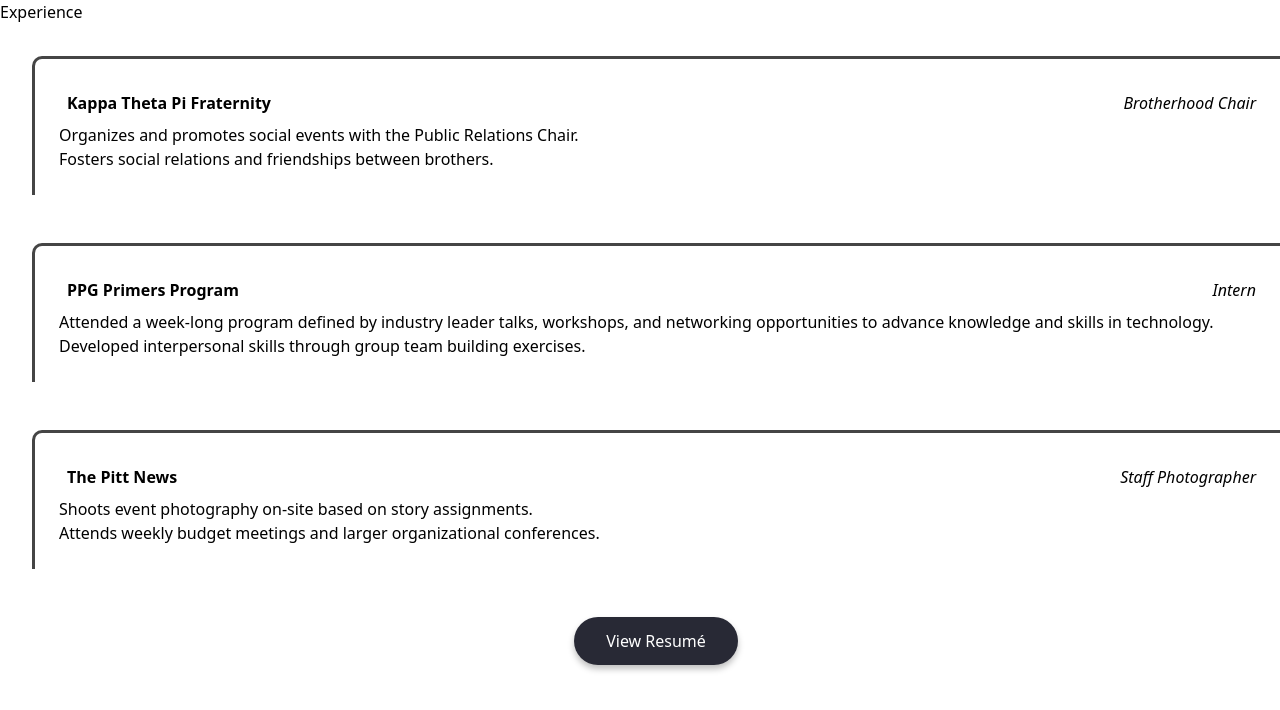
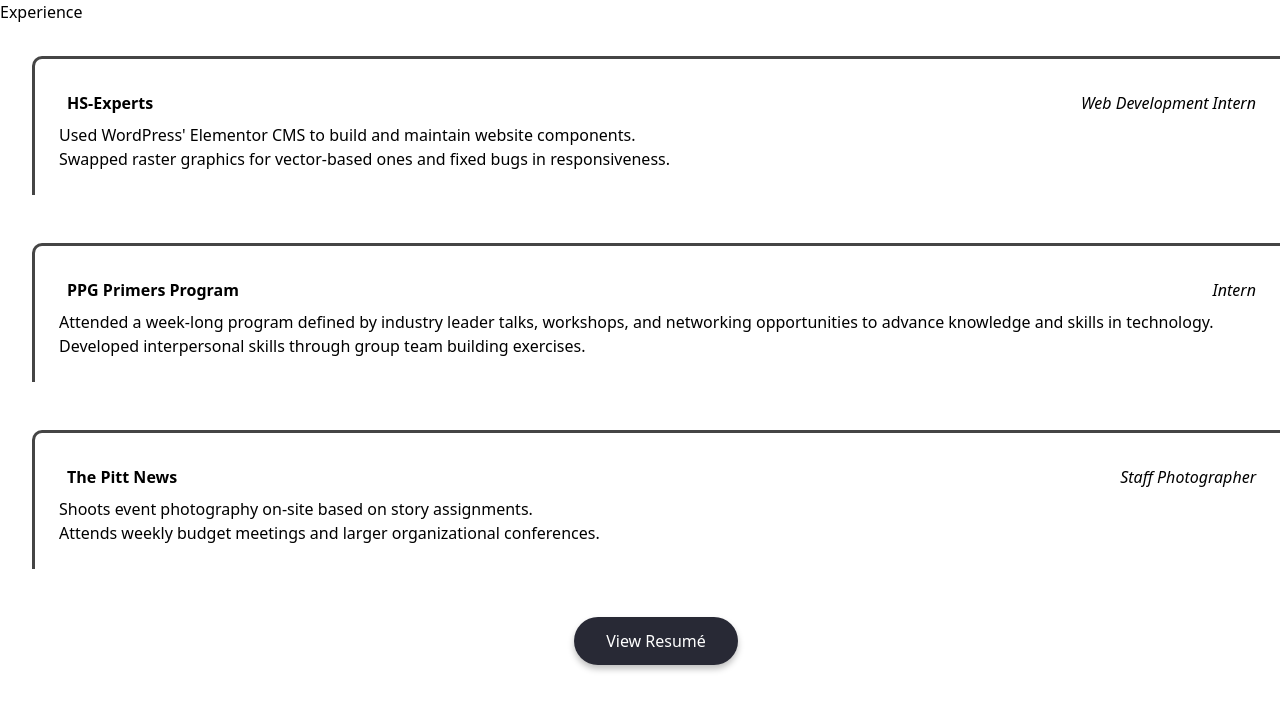
Before and after one commit to liambsulliva/personal-website-v2, an Astro site: page /Experience in a window 1280 px wide. Built offline with nearby package versions, Linux system fonts and the light colour scheme; Astro itself is replaced by a stand-in of ours.

Commit message:
update experiences page

```diff
--- a/src/pages/Experience.astro
+++ b/src/pages/Experience.astro
@@ -7,15 +7,15 @@
 <ul class="main-list">
 	<li class="main-list-item">
 		<div class="main-list-header">
-			<h3>Kappa Theta Pi Fraternity</h3>
-			<p><i>Brotherhood Chair</i></p>
+			<h3>HS-Experts</h3>
+			<p><i>Web Development Intern</i></p>
 		</div>
 		<ul class="sub-list">
 			<li class="sub-list-item">
-				<p>Organizes and promotes social events with the Public Relations Chair.</p>
+				<p>Used WordPress' Elementor CMS to build and maintain website components.</p>
 			</li>
 			<li class="sub-list-item">
-				<p>Fosters social relations and friendships between brothers.</p>
+				<p>Swapped raster graphics for vector-based ones and fixed bugs in responsiveness.</p>
 			</li>
 		</ul>
 	</li>
```
